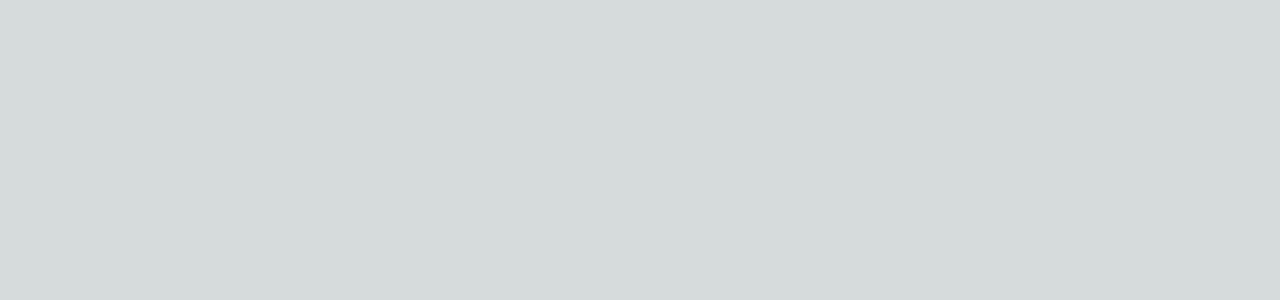
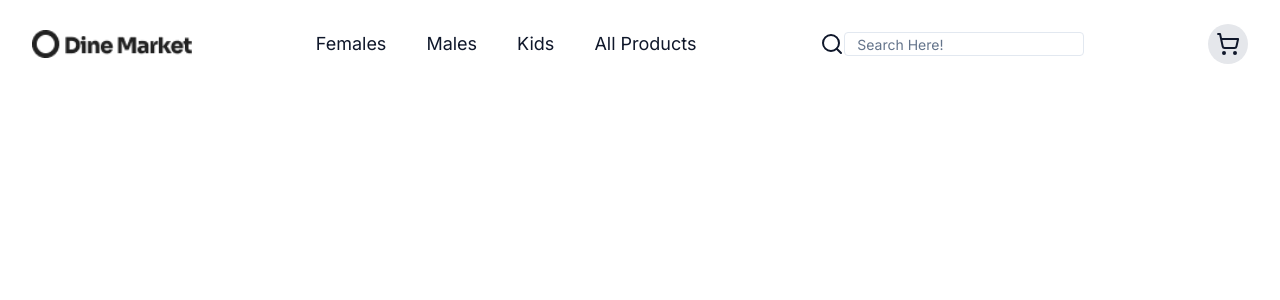
Before and after one commit to MasabBinZia/DineMarket-Ecommerce-web, a Next.js app: page / in a window 1280 px wide. Shown: the top 300 px of the page. Built offline with nearby package versions, Linux system fonts and the light colour scheme.

Commit message:
Header added

```diff
--- a/package.json
+++ b/package.json
@@ -13,13 +13,18 @@
     "@types/react": "18.2.9",
     "@types/react-dom": "18.2.4",
     "autoprefixer": "10.4.14",
+    "class-variance-authority": "^0.6.0",
+    "clsx": "^1.2.1",
     "eslint": "8.42.0",
     "eslint-config-next": "13.4.4",
+    "lucide-react": "^0.241.0",
     "next": "13.4.4",
     "postcss": "8.4.24",
     "react": "18.2.0",
     "react-dom": "18.2.0",
+    "tailwind-merge": "^1.13.1",
     "tailwindcss": "3.3.2",
+    "tailwindcss-animate": "^1.0.5",
     "typescript": "5.1.3"
   }
 }
--- a/src/app/globals.css
+++ b/src/app/globals.css
@@ -2,26 +2,80 @@
 @tailwind components;
 @tailwind utilities;
 
-:root {
-  --foreground-rgb: 0, 0, 0;
-  --background-start-rgb: 214, 219, 220;
-  --background-end-rgb: 255, 255, 255;
-}
+@layer base {
+  :root {
+    --background: 0 0% 100%;
+    --foreground: 222.2 47.4% 11.2%;
 
-@media (prefers-color-scheme: dark) {
-  :root {
-    --foreground-rgb: 255, 255, 255;
-    --background-start-rgb: 0, 0, 0;
-    --background-end-rgb: 0, 0, 0;
+    --muted: 210 40% 96.1%;
+    --muted-foreground: 215.4 16.3% 46.9%;
+
+    --popover: 0 0% 100%;
+    --popover-foreground: 222.2 47.4% 11.2%;
+
+    --card: 0 0% 100%;
+    --card-foreground: 222.2 47.4% 11.2%;
+
+    --border: 214.3 31.8% 91.4%;
+    --input: 214.3 31.8% 91.4%;
+
+    --primary: 222.2 47.4% 11.2%;
+    --primary-foreground: 210 40% 98%;
+
+    --secondary: 210 40% 96.1%;
+    --secondary-foreground: 222.2 47.4% 11.2%;
+
+    --accent: 210 40% 96.1%;
+    --accent-foreground: 222.2 47.4% 11.2%;
+
+    --destructive: 0 100% 50%;
+    --destructive-foreground: 210 40% 98%;
+
+    --ring: 215 20.2% 65.1%;
+
+    --radius: 0.5rem;
+  }
+
+  .dark {
+    --background: 224 71% 4%;
+    --foreground: 213 31% 91%;
+
+    --muted: 223 47% 11%;
+    --muted-foreground: 215.4 16.3% 56.9%;
+
+    --popover: 224 71% 4%;
+    --popover-foreground: 215 20.2% 65.1%;
+
+    --card: 224 71% 4%;
+    --card-foreground: 213 31% 91%;
+
+    --border: 216 34% 17%;
+    --input: 216 34% 17%;
+
+    --primary: 210 40% 98%;
+    --primary-foreground: 222.2 47.4% 1.2%;
+
+    --secondary: 222.2 47.4% 11.2%;
+    --secondary-foreground: 210 40% 98%;
+
+    --accent: 216 34% 17%;
+    --accent-foreground: 210 40% 98%;
+
+    --destructive: 0 63% 31%;
+    --destructive-foreground: 210 40% 98%;
+
+    --ring: 216 34% 17%;
+
+    --radius: 0.5rem;
   }
 }
 
-body {
-  color: rgb(var(--foreground-rgb));
-  background: linear-gradient(
-      to bottom,
-      transparent,
-      rgb(var(--background-end-rgb))
-    )
-    rgb(var(--background-start-rgb));
+@layer base {
+  * {
+    @apply border-border;
+  }
+  body {
+    @apply bg-background text-foreground;
+    font-feature-settings: "rlig" 1, "calt" 1;
+  }
 }
--- a/src/app/layout.tsx
+++ b/src/app/layout.tsx
@@ -1,5 +1,6 @@
 import './globals.css'
 import { Inter } from 'next/font/google'
+import Header from '@/components/layout/Header'
 
 const inter = Inter({ subsets: ['latin'] })
 
@@ -15,7 +16,10 @@ export default function RootLayout({
 }) {
   return (
     <html lang="en">
-      <body className={inter.className}>{children}</body>
+      <body className={inter.className}>
+        <Header/>
+        {/* HomePage */}
+        {children}</body>
     </html>
   )
 }
--- a/src/app/page.tsx
+++ b/src/app/page.tsx
@@ -4,6 +4,7 @@ export default function Home() {
   return (
     <>
 
+
     </>
   )
 }
--- /dev/null
+++ b/src/components/layout/Header.tsx
@@ -0,0 +1,43 @@
+import React from 'react'
+import Image from 'next/image'
+import logo from '/public/logo.webp'
+import Link from 'next/link'
+import { Input } from "../ui/input"
+import { ShoppingCart } from "lucide-react"
+import { Search } from "lucide-react"
+
+
+const Header = () => {
+    return (
+        <div className='flex justify-between items-center py-6 px-8'>
+            <div className='logo'>
+            <Image src={logo} alt='logo' className='w-40' />
+            </div>
+            <div className="navlinks">
+            <ul className='flex gap-x-10 '>
+                <li className='text-lg'>
+                    <Link href={"/"}>Females</Link>
+                </li>
+                <li className='text-lg'>
+                    <Link href={"/"}>Males</Link>
+                </li>
+                <li className='text-lg'>
+                    <Link href={"/"}>Kids</Link>
+                </li>
+                <li className='text-lg'>
+                    <Link href={"/"}>All Products</Link>
+                </li>
+            </ul>
+            </div>
+            <div className="search-bar flex">
+            <Search className="bg-white rounded-l" />{" "}
+         <Input type="search" placeholder="Search Here!" className='w-60 h-6 rounded' />
+         </div>
+            <div className=' flex h-10 w-10 rounded-full bg-gray-200 justify-center  items-center'>
+                <ShoppingCart />
+            </div>
+        </div>
+    )
+}
+
+export default Header
--- /dev/null
+++ b/src/components/ui/badge.tsx
@@ -0,0 +1,36 @@
+import * as React from "react"
+import { cva, type VariantProps } from "class-variance-authority"
+
+import { cn } from "@/lib/utils"
+
+const badgeVariants = cva(
+  "inline-flex items-center border rounded-full px-2.5 py-0.5 text-xs font-semibold transition-colors focus:outline-none focus:ring-2 focus:ring-ring focus:ring-offset-2",
+  {
+    variants: {
+      variant: {
+        default:
+          "bg-primary hover:bg-primary/80 border-transparent text-primary-foreground",
+        secondary:
+          "bg-secondary hover:bg-secondary/80 border-transparent text-secondary-foreground",
+        destructive:
+          "bg-destructive hover:bg-destructive/80 border-transparent text-destructive-foreground",
+        outline: "text-foreground",
+      },
+    },
+    defaultVariants: {
+      variant: "default",
+    },
+  }
+)
+
+export interface BadgeProps
+  extends React.HTMLAttributes<HTMLDivElement>,
+    VariantProps<typeof badgeVariants> {}
+
+function Badge({ className, variant, ...props }: BadgeProps) {
+  return (
+    <div className={cn(badgeVariants({ variant }), className)} {...props} />
+  )
+}
+
+export { Badge, badgeVariants }
--- /dev/null
+++ b/src/components/ui/input.tsx
@@ -0,0 +1,25 @@
+import * as React from "react"
+
+import { cn } from "@/lib/utils"
+
+export interface InputProps
+  extends React.InputHTMLAttributes<HTMLInputElement> {}
+
+const Input = React.forwardRef<HTMLInputElement, InputProps>(
+  ({ className, type, ...props }, ref) => {
+    return (
+      <input
+        type={type}
+        className={cn(
+          "flex h-10 w-full rounded-md border border-input bg-transparent px-3 py-2 text-sm ring-offset-background file:border-0 file:bg-transparent file:text-sm file:font-medium placeholder:text-muted-foreground focus-visible:outline-none focus-visible:ring-2 focus-visible:ring-ring focus-visible:ring-offset-2 disabled:cursor-not-allowed disabled:opacity-50",
+          className
+        )}
+        ref={ref}
+        {...props}
+      />
+    )
+  }
+)
+Input.displayName = "Input"
+
+export { Input }
--- /dev/null
+++ b/src/lib/utils.ts
@@ -0,0 +1,6 @@
+import { ClassValue, clsx } from "clsx"
+import { twMerge } from "tailwind-merge"
+
+export function cn(...inputs: ClassValue[]) {
+  return twMerge(clsx(inputs))
+}
--- /dev/null
+++ b/src/views/Hero.tsx
@@ -0,0 +1,17 @@
+import React from 'react'
+import { Badge } from '@/components/ui/badge'
+
+const Hero = () => {
+  return (
+    <section>
+        {/* Left Side */}
+        <div>
+        <Badge variant="outline">Badge</Badge>
+        </div>
+
+        {/* Right Side */}
+    </section>
+  )
+}
+
+export default Hero
--- a/tailwind.config.js
+++ b/tailwind.config.js
@@ -1,18 +1,74 @@
 /** @type {import('tailwindcss').Config} */
 module.exports = {
+  darkMode: ["class"],
   content: [
-    './src/pages/**/*.{js,ts,jsx,tsx,mdx}',
-    './src/components/**/*.{js,ts,jsx,tsx,mdx}',
-    './src/app/**/*.{js,ts,jsx,tsx,mdx}',
+    './src/**/*.{ts,tsx}',
+    './components/**/*.{ts,tsx}',
   ],
   theme: {
+    container: {
+      center: true,
+      padding: "2rem",
+      screens: {
+        "2xl": "1400px",
+      },
+    },
     extend: {
-      backgroundImage: {
-        'gradient-radial': 'radial-gradient(var(--tw-gradient-stops))',
-        'gradient-conic':
-          'conic-gradient(from 180deg at 50% 50%, var(--tw-gradient-stops))',
+      colors: {
+        border: "hsl(var(--border))",
+        input: "hsl(var(--input))",
+        ring: "hsl(var(--ring))",
+        background: "hsl(var(--background))",
+        foreground: "hsl(var(--foreground))",
+        primary: {
+          DEFAULT: "hsl(var(--primary))",
+          foreground: "hsl(var(--primary-foreground))",
+        },
+        secondary: {
+          DEFAULT: "hsl(var(--secondary))",
+          foreground: "hsl(var(--secondary-foreground))",
+        },
+        destructive: {
+          DEFAULT: "hsl(var(--destructive))",
+          foreground: "hsl(var(--destructive-foreground))",
+        },
+        muted: {
+          DEFAULT: "hsl(var(--muted))",
+          foreground: "hsl(var(--muted-foreground))",
+        },
+        accent: {
+          DEFAULT: "hsl(var(--accent))",
+          foreground: "hsl(var(--accent-foreground))",
+        },
+        popover: {
+          DEFAULT: "hsl(var(--popover))",
+          foreground: "hsl(var(--popover-foreground))",
+        },
+        card: {
+          DEFAULT: "hsl(var(--card))",
+          foreground: "hsl(var(--card-foreground))",
+        },
+      },
+      borderRadius: {
+        lg: "var(--radius)",
+        md: "calc(var(--radius) - 2px)",
+        sm: "calc(var(--radius) - 4px)",
+      },
+      keyframes: {
+        "accordion-down": {
+          from: { height: 0 },
+          to: { height: "var(--radix-accordion-content-height)" },
+        },
+        "accordion-up": {
+          from: { height: "var(--radix-accordion-content-height)" },
+          to: { height: 0 },
+        },
+      },
+      animation: {
+        "accordion-down": "accordion-down 0.2s ease-out",
+        "accordion-up": "accordion-up 0.2s ease-out",
       },
     },
   },
-  plugins: [],
+  plugins: [require("tailwindcss-animate")],
 }
```
Also changed, not shown: public/Logo.webp (added), 1 other file (tests, documents, lock files or other folders).
